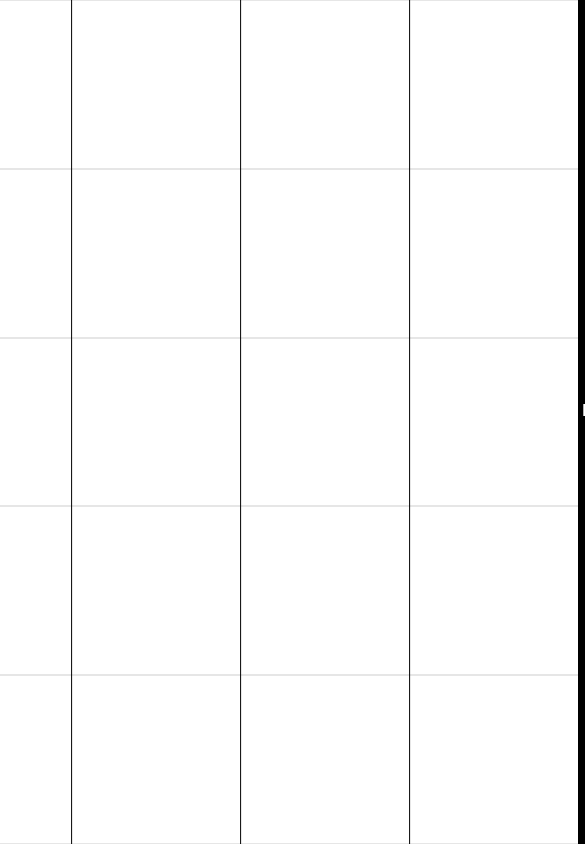
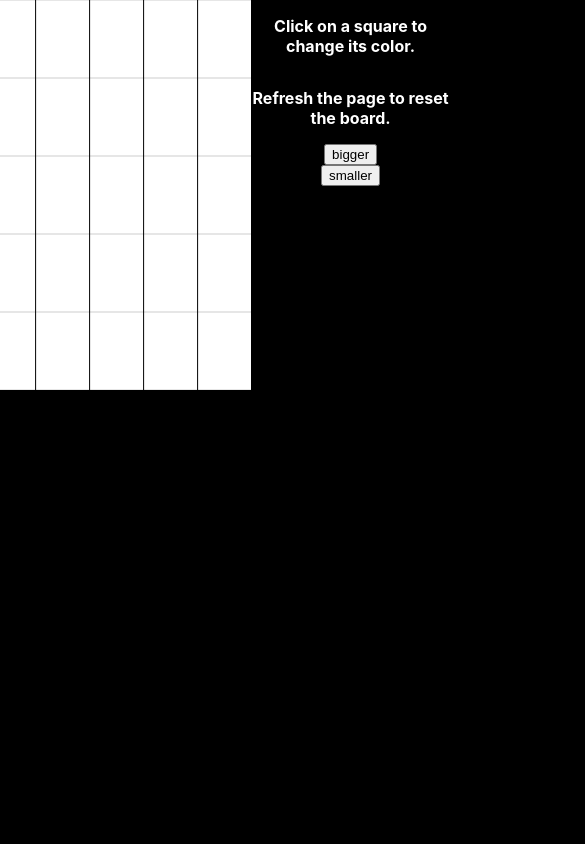
Before and after one commit to wmcooper2/color-changing-tiles, a React (Create React App) app: page / in a window 390 px wide. Shown: the top 844 px of the page, 585 px wide, since content can reach past the window. Built offline with nearby package versions, Linux system fonts and the light colour scheme.

Commit message:
Got squares to maintain squareness when adding and removing more squares. Squares stay within the boundary of the viewable area.

```diff
--- a/src/App.css
+++ b/src/App.css
@@ -17,7 +17,6 @@
   --white: rgba(255, 255, 255, 1);
 
   --gameH: 100vh;
-  --square-size: calc(var(--gameH) / 5);
   --soft-borders: 3px;
   --fonts: Tahoma, Arial;
   --small-padding: 6px;
@@ -33,7 +32,6 @@ body {
   display: flex;
   flex-direction: row;
   justify-content: center;
-  /* background-color: var(--dark-blue); */
   background-color: var(--black);
 }
 
@@ -50,24 +48,32 @@ body {
   width: var(--instructionsW);
 }
 
+.grid{
+  display: flex;
+  flex-direction: column;
+  flex-grow: 100;
+}
+
 .row {
   display: flex;
   flex-direction: row;
   justify-content: center;
 }
 
+
 .square {
   display: flex;
-  width: var(--square-size);
-  height: var(--square-size);
+  width: 100%;
+  flex-grow: 100;
   background-color: var(--white);
   box-shadow: inset 1px 0px 1px black;
+  color: red;
 }
 
 .instructions {
   display: flex;
   flex-direction: column;
-  justify-content: center;
+  justify-content: start;
   flex-wrap: wrap;
   text-align: center;
   align-items: center;
@@ -86,7 +92,6 @@ body {
   border-radius: var(--soft-borders);
   margin: var(--med-margin);
   padding: var(--med-padding);
-  /* background-color: var(--light-blue); */
 }
 
 span {
--- a/src/App.js
+++ b/src/App.js
@@ -1,8 +1,6 @@
 import React from "react";
-import Row from "./components/row";
 import Grid from "./components/grid";
 import "./App.css";
-// add reset buttons and an input that allows the user to choose the number of squares
 
 class App extends React.Component {
   constructor(props){
@@ -12,36 +10,43 @@ class App extends React.Component {
     };
     this.smallerGrid = this.smallerGrid.bind(this);
     this.biggerGrid = this.biggerGrid.bind(this);
+    this.mostRestrictiveDimension = this.mostRestrictiveDimension.bind(this);
   }
 
+  mostRestrictiveDimension = () => {
+    let windowHeight = window.innerHeight;
+    let windowWidth = window.innerWidth;
+    let restriction = windowHeight > windowWidth ? windowWidth : windowHeight;
+    return restriction;
+  }
+
+
   smallerGrid = () => {
-    console.log("smaller");
+    let currentSize = this.state.size;
     this.setState({
-      size: this.state.size - 1
+      size: currentSize > 3 ? currentSize - 1 : 3
     })
   }
 
   biggerGrid = () => {
-    console.log("bigger", this.state.size);
+    let currentSize = this.state.size;
     this.setState({
-      size: this.state.size + 1
+      size: currentSize < 10 ? currentSize + 1 : 10
     })
   }
-
 
   render() {
     return (
     <React.Fragment>
       <div id="leftfiller"></div>
-      <Grid size={this.state.size}/>
+      <Grid size={this.state.size} dimension={this.mostRestrictiveDimension()}/>
       <div className="instructions">
         <p>Click on a square to change its color.</p>
         <p>Refresh the page to reset the board.</p>
-        <p>size
           <button onClick={() => this.biggerGrid()}>bigger</button>
           <button onClick={() => this.smallerGrid()}>smaller</button>
-        </p>
       </div>
+
     </React.Fragment>
     );
   }
--- a/src/components/grid.jsx
+++ b/src/components/grid.jsx
@@ -1,16 +1,20 @@
 import React from "react";
 import Row from "./row";
 
-let Grid = ({size}) => {
-  console.log("size", size);
+let Grid = ({size, dimension}) => {
   let rows = []
   let Y = 0;
   for (let i = 0; i < size; i++) {
-    console.log("size", size);
-    rows.push(<Row key={Y} id={Y} size={size} Y={Y}/>);
+    rows.push(<Row key={Y} id={Y} size={size} Y={Y} dimension={dimension}/>);
     Y++;
   }
-  return <div className="grid">{rows}</div>
+  return (
+  <div
+    className="grid"
+    style={{width: dimension, height: dimension}}
+  >{rows}</div>
+  )
+
 }
 
 export default Grid;
--- a/src/components/row.jsx
+++ b/src/components/row.jsx
@@ -1,17 +1,19 @@
 import React from "react";
 import Square from "./square";
 
-let Row = ({Y, size}) => {
+let Row = ({Y, size, dimension}) => {
   let row = [];
-  // let X = Y;
-  // let Y = size;
   let X = 0;
   for (let i = 0; i < size; i++) {
-    // console.log("coord", X, Y);
+    // row.push(<Square key={X} id={X} xpos={X} ypos={Y} dimensions={dimensions}/>);
     row.push(<Square key={X} id={X} xpos={X} ypos={Y}/>);
     X++;
   }
-  return <div className="row">{row}</div>;
+  return (<div
+    className="row"
+    style={{height: dimension/size}}
+
+  >{row}</div>);
 }
 
 export default Row;
--- a/src/components/square.jsx
+++ b/src/components/square.jsx
@@ -1,17 +1,17 @@
 import React from "react";
 
 class Square extends React.Component {
-  constructor(props) {
-    super(props);
+  constructor({id, xpos, ypos}) {
+    super();
     this.state = {
       colorIndex: 0,
       inPlay: false,
       color: "white",
       classes: "square",
       animated: false,
-      squareID: props.id,
-      xpos: props.xpos,
-      ypos: props.ypos,
+      squareID: id,
+      xpos: xpos,
+      ypos: ypos,
     };
     this.colors = ["purple", "red", "yellow", "green", "blue"];
     this.handleClick = this.handleClick.bind(this);
@@ -20,12 +20,7 @@ class Square extends React.Component {
   }
 
   cycleColor = () => {
-    let color;
-    if (this.state.colorIndex >= 4) {
-      color = 0;
-    } else {
-      color = this.state.colorIndex + 1;
-    }
+    let color = this.state.colorIndex >= 4 ? 0 : this.state.colorIndex +1;
     this.setState({
       inPlay: true,
       colorIndex: color,
@@ -34,7 +29,6 @@ class Square extends React.Component {
   }
 
   toggleAnimation = () => {
-    console.log("toggle animation");
     this.setState(() => ({
       animated:true
     }));
@@ -45,22 +39,14 @@ class Square extends React.Component {
   handleClick = () => {
     this.cycleColor();
     this.toggleAnimation();
-    console.log(this.state.xpos, this.state.ypos);
   };
 
   render() {
-    let squareColor = this.state.inPlay
-      ? this.colors[this.state.colorIndex]
-      : this.state.color;
-
-    // let classes = "square " + squareColor;
     return (
       <div
         className={`${this.state.classes} ${this.state.animated ? "animated" : ""}`}
-        onClick={event => {
-          this.handleClick(event);
-        }}
-      ></div>
+        onClick={event => { this.handleClick(event); }}>
+      </div>
     );
   }
 }
```
